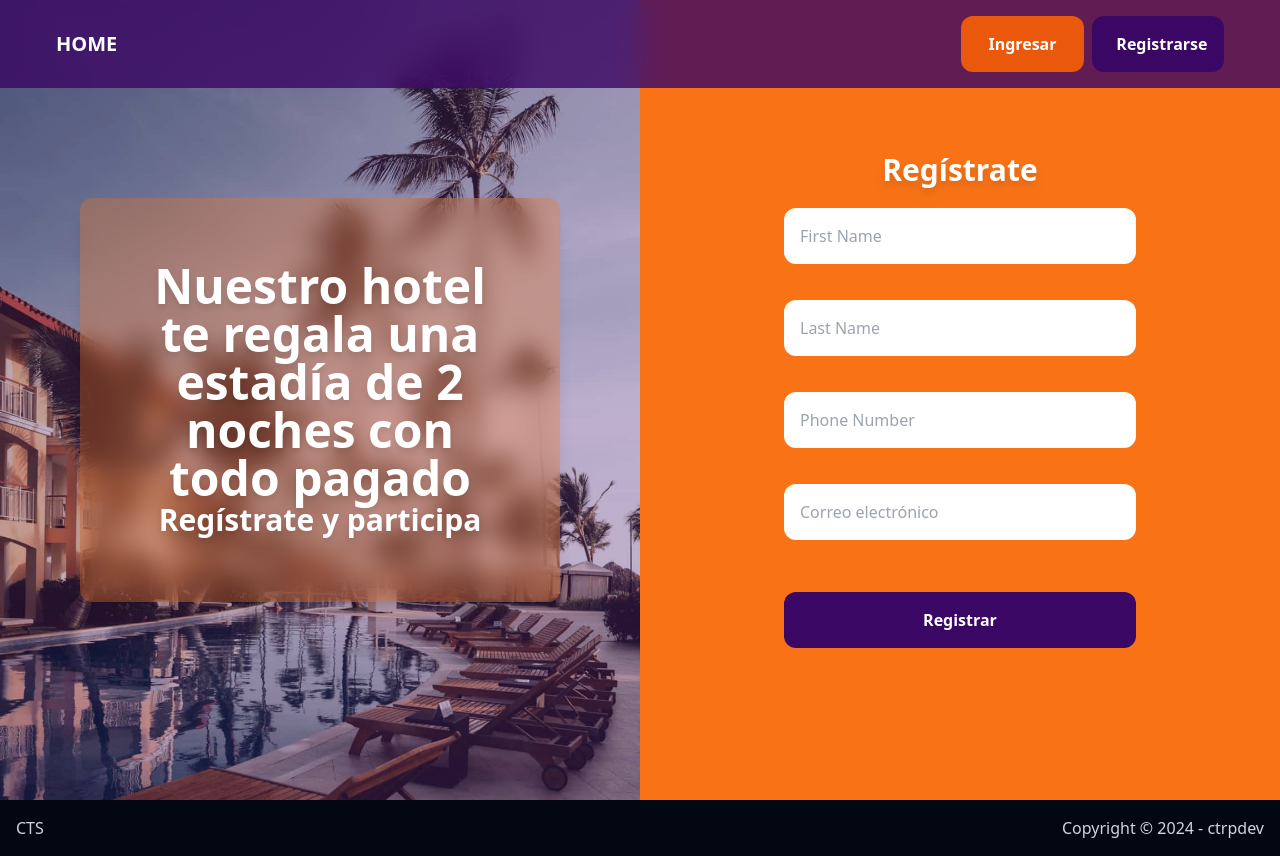
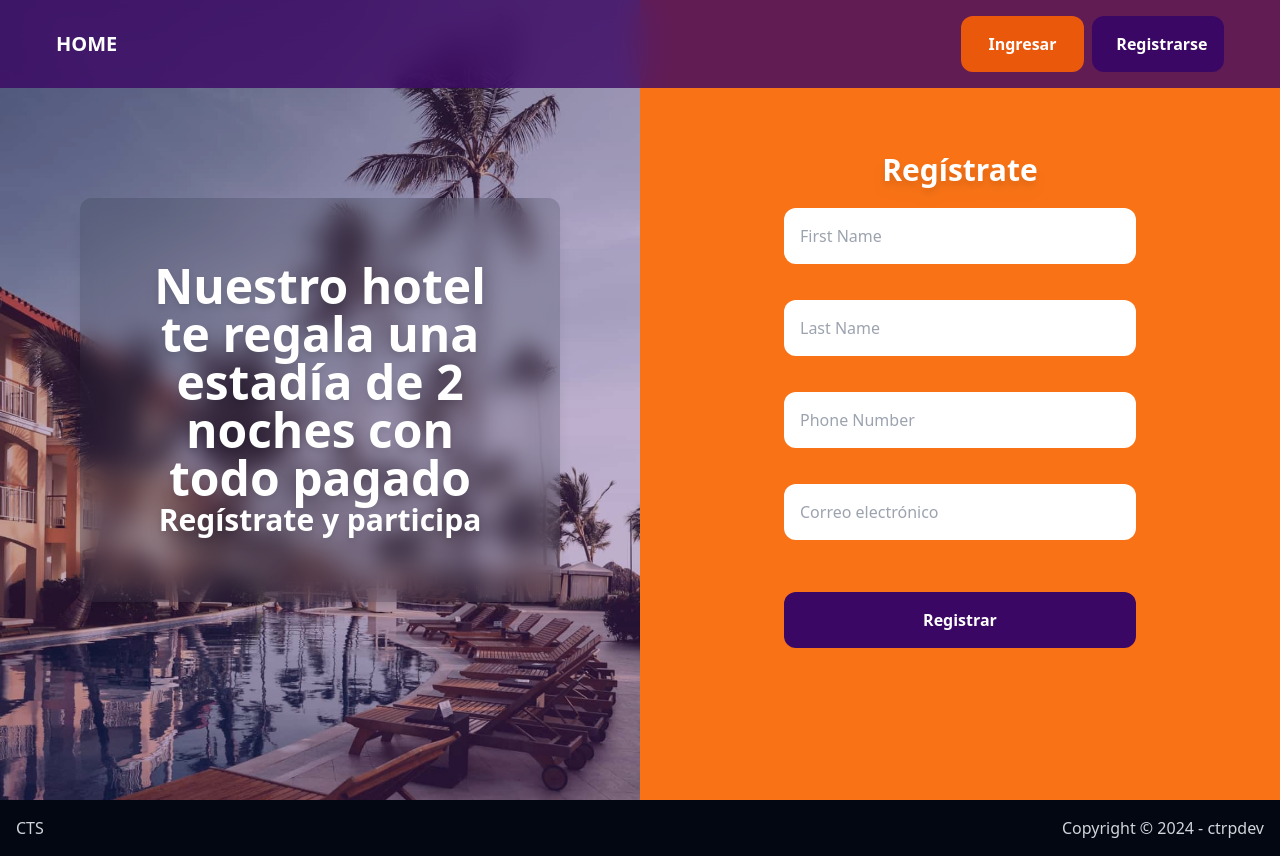
Before and after one commit to ctrpdev/cts-front, a Nuxt app: page /signup in a window 1280 px wide. Built offline with nearby package versions, Linux system fonts and the light colour scheme.

Commit message:
first commit

```diff
--- a/pages/login.vue
+++ b/pages/login.vue
@@ -39,7 +39,7 @@
         class="relative z-10 flex flex-col justify-center items-center h-full text-center"
       >
         <div
-          class="bg-orange-500/30 backdrop-blur-md rounded-xl w-[75%] p-16 shadow-lg"
+          class="bg-gray-800/20 backdrop-blur-md rounded-xl w-[75%] p-16 shadow-lg"
         >
           <h1 class="text-white text-5xl font-bold drop-shadow-lg">
             Bienvenido a nuestro hotel
--- a/pages/signup.vue
+++ b/pages/signup.vue
@@ -6,7 +6,7 @@
         class="relative z-10 flex flex-col justify-center items-center h-full text-center"
       >
         <div
-          class="bg-orange-500/30 backdrop-blur-md rounded-xl w-[75%] p-16 shadow-lg"
+          class="bg-gray-800/20 backdrop-blur-md rounded-xl w-[75%] p-16 shadow-lg"
         >
           <h1 class="text-white text-5xl font-bold drop-shadow-lg">
             Nuestro hotel te regala una estadía de 2 noches con todo pagado
--- a/pages/verify-email.vue
+++ b/pages/verify-email.vue
@@ -38,7 +38,7 @@
         class="relative z-10 flex flex-col justify-center items-center h-full text-center"
       >
         <div
-          class="bg-orange-500/30 backdrop-blur-md rounded-xl w-[75%] p-16 shadow-lg"
+          class="bg-gray-800/20 backdrop-blur-md rounded-xl w-[75%] p-16 shadow-lg"
         >
           <h1 class="text-white text-5xl font-bold drop-shadow-lg">
             Tu correo ha sido validado
```
